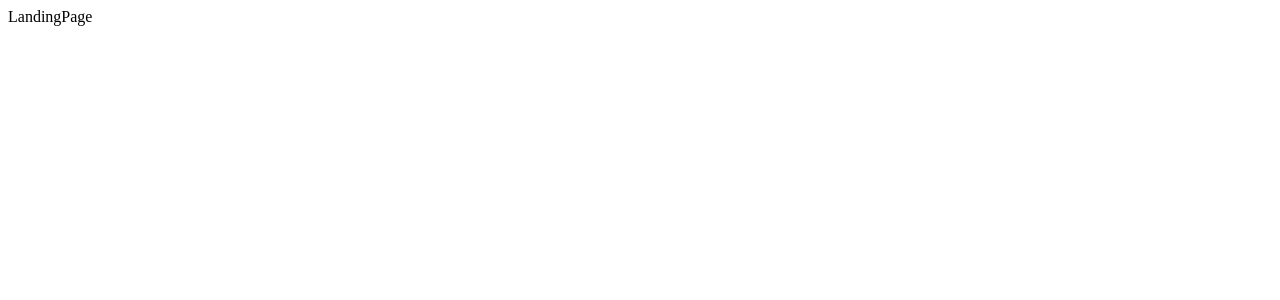
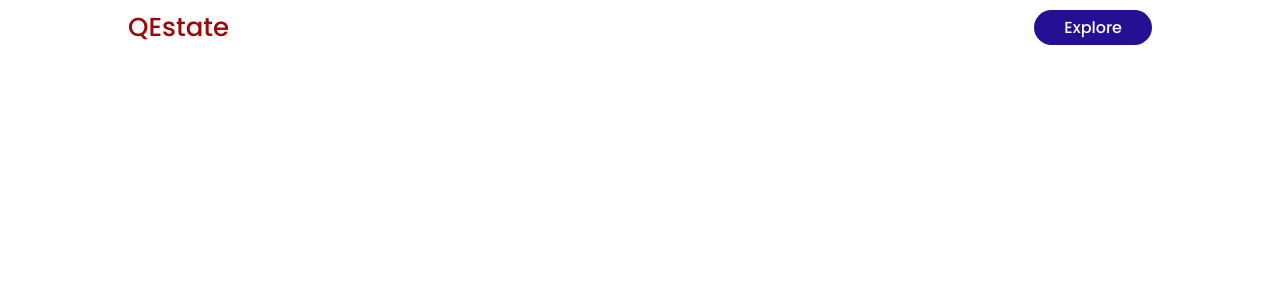
Before and after one commit to Priyanshaw/q-estate, a React (Create React App) app in the folder frontend/: page / in a window 1280 px wide. Shown: the top 300 px of the page. Built offline with nearby package versions, Linux system fonts and the light colour scheme.

Commit message:
header component created

```diff
--- /dev/null
+++ b/frontend/src/components/Header/Header.css
@@ -0,0 +1,26 @@
+@import url("https://fonts.googleapis.com/css2?family=Poppins:wght@300;400;500;600&display=swap");
+
+.header {
+  width: 80vw;
+  margin-left: auto;
+  margin-right: auto;
+  display: flex;
+  justify-content: space-between;
+  align-items: center;
+  font-family: "Poppins", sans-serif;
+  /* margin: auto; */
+  font-weight: 500;
+}
+.logo {
+  color: rgb(158, 7, 7);
+  cursor: pointer;
+  font-size: 26px;
+}
+.nav-link {
+  cursor: pointer;
+  color: #fff;
+  background-color: rgb(35, 16, 146);
+  border-radius: 30px;
+  padding: 5px 30px;
+  font-size: 16px;
+}
--- /dev/null
+++ b/frontend/src/components/Header/Header.js
@@ -0,0 +1,16 @@
+import React from "react";
+import './Header.css'
+
+export default function Header({ onPage }) {
+  return (
+    <div className="header">
+      <div className="logo">QEstate</div>
+
+      {onPage === "home" ? (
+        <div className="nav-link">
+          <span>Explore</span>
+        </div>
+      ) : null}
+    </div>
+  );
+}
--- a/frontend/src/components/Landing Page/LandingPage.js
+++ b/frontend/src/components/Landing Page/LandingPage.js
@@ -1,9 +1,12 @@
-import React from 'react'
+import React from "react";
+import Header from "../Header/Header";
 
 function LandingPage() {
   return (
-    <div>LandingPage</div>
-  )
+    <div className="landing-page-container">
+      <Header onPage="home" />
+    </div>
+  );
 }
 
-export default LandingPage
+export default LandingPage;
```
